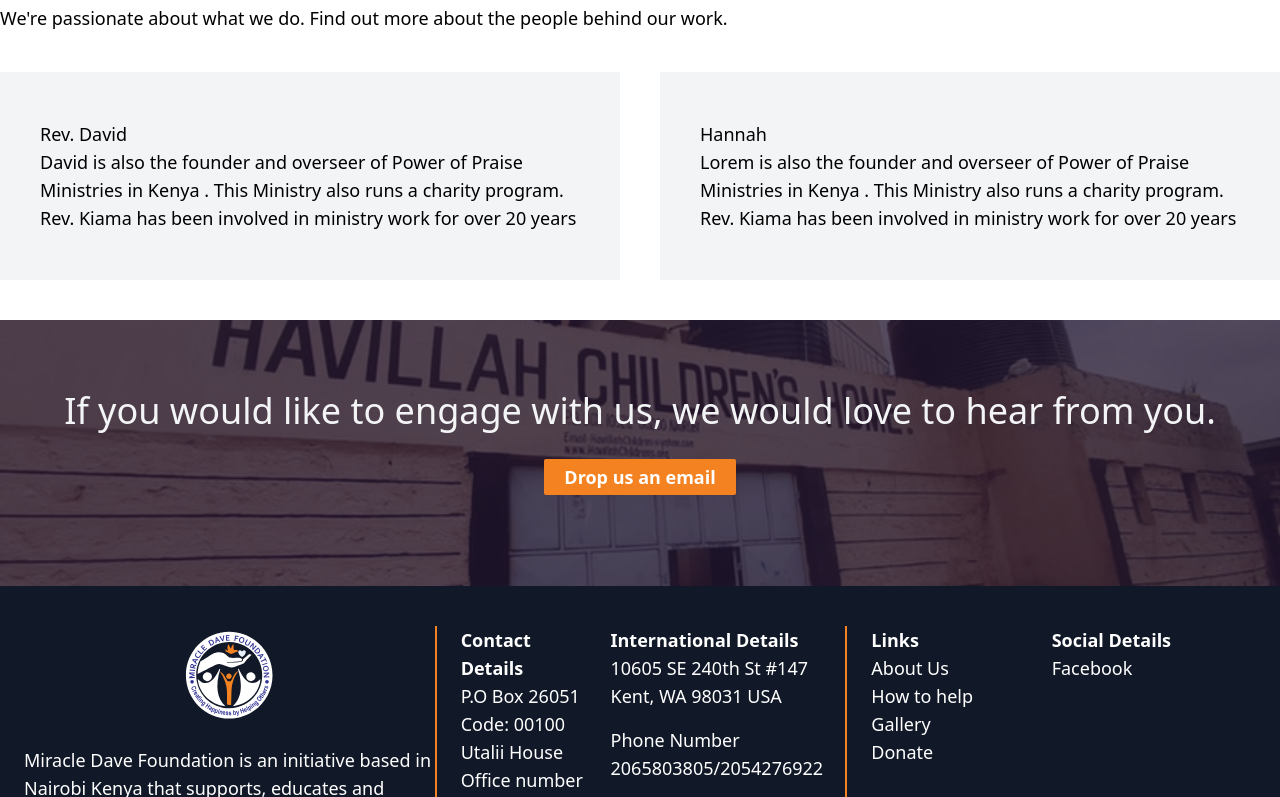
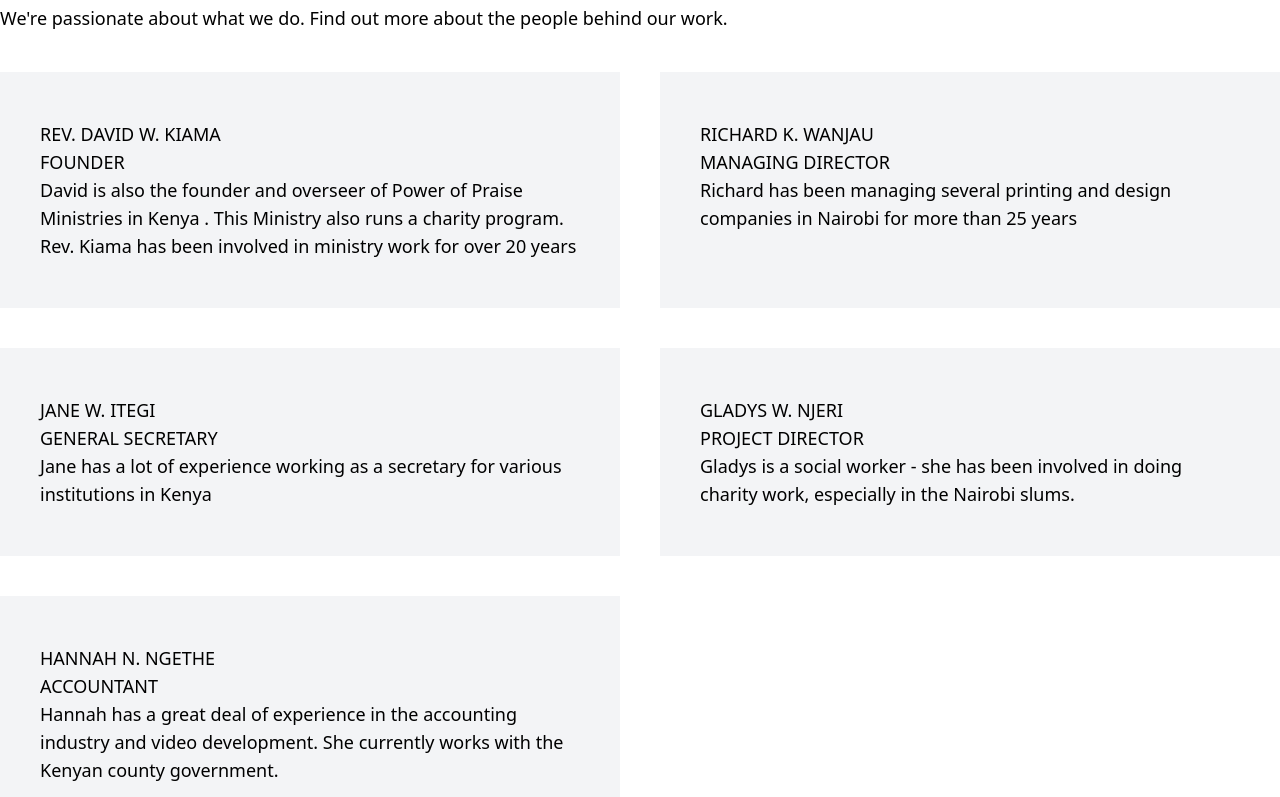
Before and after one commit to Alex-Cosmas/mdf-redesign, a Next.js app: page /about in a window 1280 px wide. Shown: the part 923-1720 px from the top of the page. Built offline with nearby package versions, Linux system fonts and the light colour scheme.

Commit message:
Update team details

```diff
--- a/components/About/TeamDetails.js
+++ b/components/About/TeamDetails.js
@@ -3,14 +3,30 @@ import Image from 'next/image'
 export default function TeamDetails() {
 
   const data = [
-
     {
-      name: "Rev. David",
+      name: "REV. DAVID W. KIAMA",
+      title: "FOUNDER",
       details: "David is also the founder and overseer of Power of Praise Ministries in Kenya . This Ministry also runs a charity program. Rev. Kiama has been involved in ministry work for over 20 years",
     },
     {
-      name: "Hannah",
-      details: "Lorem is also the founder and overseer of Power of Praise Ministries in Kenya . This Ministry also runs a charity program. Rev. Kiama has been involved in ministry work for over 20 years",
+      name: "RICHARD K. WANJAU",
+      title: "MANAGING DIRECTOR",
+      details: "Richard has been managing several printing and design companies in Nairobi for more than 25 years",
+    },
+    {
+      name: "JANE W. ITEGI",
+      title: "GENERAL SECRETARY",
+      details: "Jane has a lot of experience working as a secretary for various institutions in Kenya",
+    },
+    {
+      name: "GLADYS W. NJERI",
+      title: "PROJECT DIRECTOR",
+      details: "Gladys is a social worker - she has been involved in doing charity work, especially in the Nairobi slums."
+    },
+    {
+      name: "HANNAH N. NGETHE",
+      title: "ACCOUNTANT",
+      details: "Hannah has a great deal of experience in the accounting industry and video development. She currently works with the Kenyan county government."
     }
 
   ];
@@ -22,6 +38,7 @@ export default function TeamDetails() {
             <div key={idx} className='bg-gray-100 '>
               <div className='px-10 py-12'>
                 <h1> {teamdetails.name}</h1>
+                <h3> {teamdetails.title}</h3>
                 <p>{teamdetails.details}</p>
               </div>
             </div>
```
